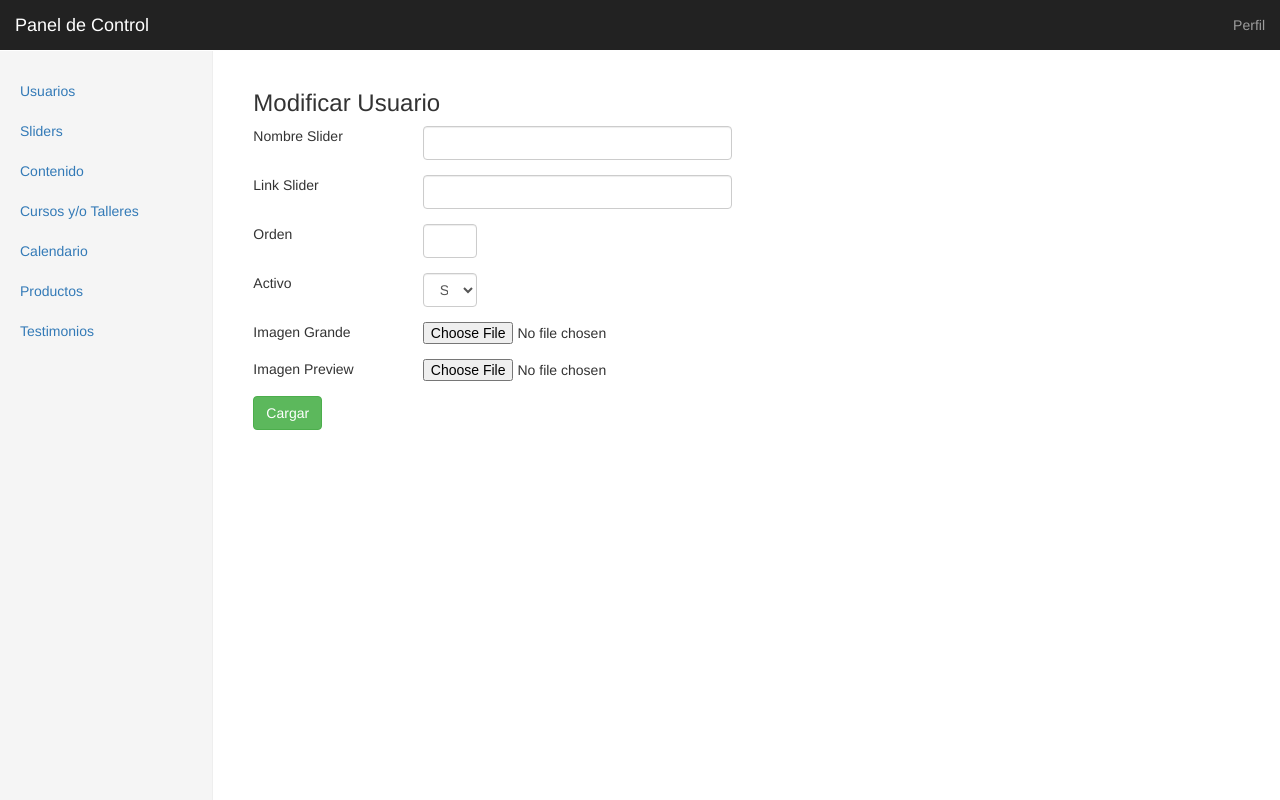
After one commit to rodrigo01/adiweb, a PHP site: template administrador/views/sliders/agregar_sliders.php in a window 1280 px wide. The commit adds this page. Run offline with PHP 8.4, Linux system fonts and the light colour scheme; the template is opened without the code that fills it, so the values that code supplies are empty; some libraries are stand-ins or nearby versions.

Commit message:
trabajando con sliders -> checkout 2hrs trabajadas

```diff
--- a/administrador/corelib.php
+++ b/administrador/corelib.php
@@ -17,6 +17,7 @@ $baseurl = 'http://www.arturoarellano.com/';
 //cargamos los modelos
 include('models/usuarios.php');
 include('models/sliders.php');
+include('models/uploads.php');
 
 
 ?>
--- /dev/null
+++ b/administrador/views/sliders/agregar_sliders.php
@@ -0,0 +1,49 @@
+<h3>Modificar Usuario</h3>
+<form action="<?php echo $baseurl;?>administrador/slider/addslider" method="POST" enctype="multipart/form-data">
+	<div class="form-group">
+	    <div class="row">
+	  		<div class="col-md-2">Nombre Slider</div>
+	  		<div class="col-md-4"> <input type="text" name="nombre_slider" class="form-control" value="" required/></div>
+	    </div>
+	</div>
+	<div class="form-group">
+	    <div class="row">
+	  		<div class="col-md-2">Link Slider</div>
+	  		<div class="col-md-4"> <input type="text" name="enlace_slider" class="form-control" value="" required/></div>
+	    </div>
+	</div>
+	<div class="form-group">
+	    <div class="row">
+	  		<div class="col-md-2">Orden</div>
+	  		<div class="col-md-1"> <input type="text" name="orden_slider" class="form-control" value="" required/></div>
+	    </div>
+	</div>
+	<div class="form-group">
+	    <div class="row">
+	  		<div class="col-md-2">Activo</div>
+	  		<div class="col-md-1">
+	  			<select class="form-control">
+	  				<option value="1">Si</option>
+	  				<option value="0">No</option>
+	  			</select>
+	  		</div>
+	    </div>
+	</div>
+	<div class="form-group">
+	    <div class="row">
+	  		<div class="col-md-2">Imagen Grande</div>
+	  		<div class="col-md-2"><input type="FILE" name="imagen_grande"></div>
+	    </div>
+	</div>
+	<div class="form-group">
+	    <div class="row">
+	  		<div class="col-md-2">Imagen Preview</div>
+	  		<div class="col-md-2"><input type="FILE" name="imagen_preview"></div>
+	    </div>
+	</div>
+	<div class="form-group">
+	    <div class="row">
+	  		<div class="col-md-2"><input type="submit" value="Cargar" class="btn btn-success"></div>
+	    </div>
+	</div>
+</form>
```
Also changed, not shown: administrador/control/slider.php (+15 -26 lines), administrador/models/uploads.php (added, +50 -0 lines), administrador/views/sliders/lista_sliders.php (+9 -4 lines).
